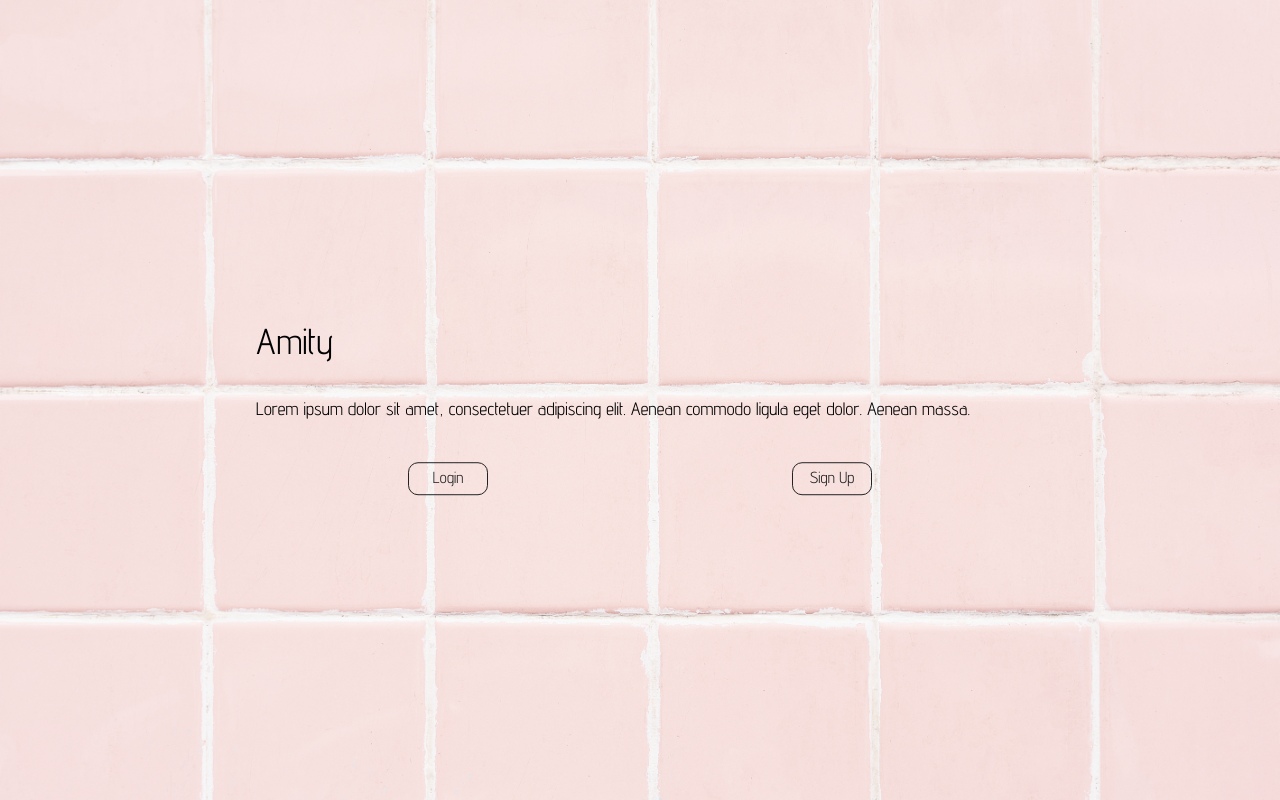
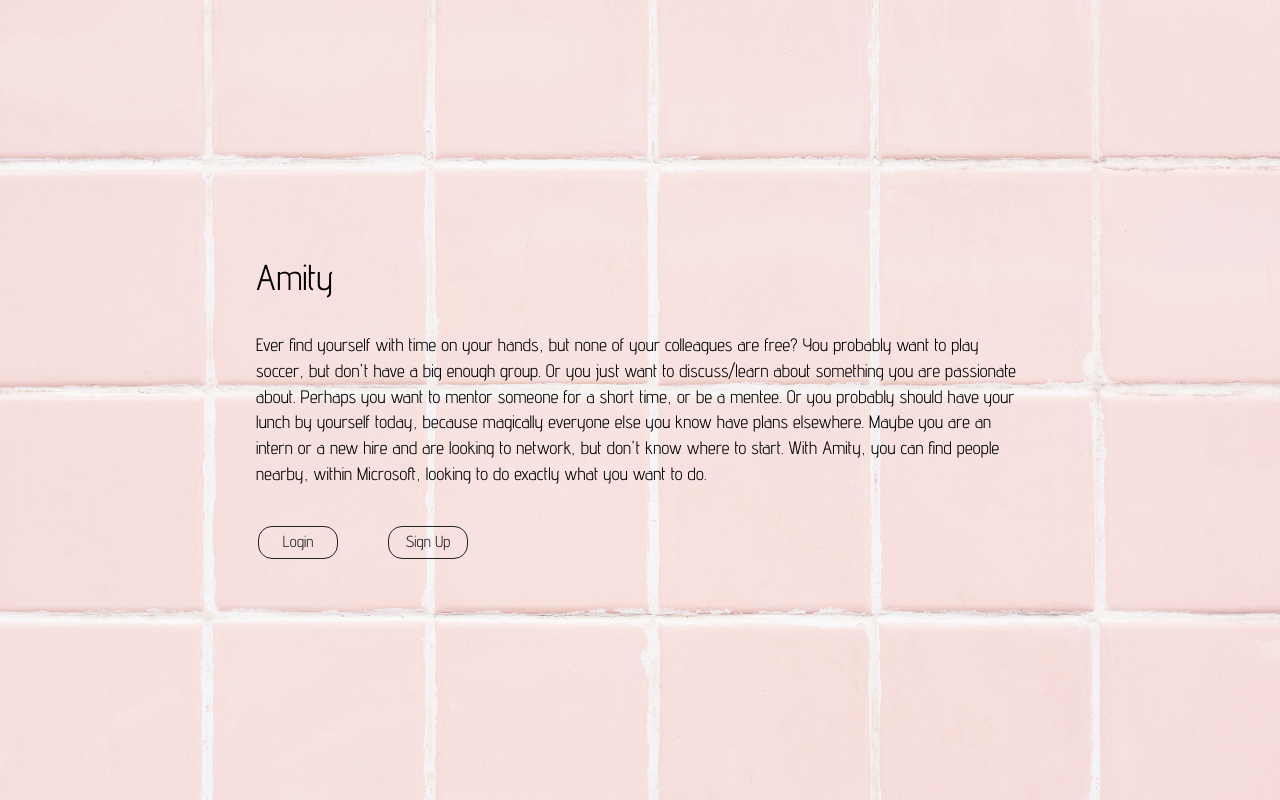
Before and after one commit to krishnasriSomepalli/Project-Amity, a Flask app: page / in a window 1280 px wide. Run offline with Flask 2, Linux system fonts and the light colour scheme; some libraries are stand-ins or nearby versions.

Commit message:
Home page complete

```diff
--- a/app/templates/index.html
+++ b/app/templates/index.html
@@ -20,7 +20,7 @@
         .button{
             background-color: transparent;
             border: 1px solid #222;
-                border-radius: 10px;
+            border-radius: 14px;
             color: #222;
             width: 80px;
             padding-top: 4px;
@@ -31,18 +31,26 @@
             font-size: 16px;
             margin: 4px 2px;
             font-weight: 500;
+            transition-delay: 0s;
+            transition: background 1s, color 1s;
+        }
+        .button:hover{
+        	text-decoration: none;
+        	color: #eee;
+        	background: #222;
+            border: 1px solid #222;
         }
 	</style>
-	<body style="background-color:white;">
+	<body style="background-color:white;" onload="setDescription()" onresize="setDescription()">
 		<div class="container-fluid">
 			<div class="row">
 				<div class="col-sm-12" style="padding:0;">
 					<img id="background" onload="fade()" src="/static/images/wall2.jpg" style="opacity:1; transition-delay:2s; transition:opacity 2s; display:block; width:100%; height:100%; object-fit:cover;"/>
 					<div id="content">
 						<h1 style="color:black;">Amity</h1><br/>
-						<p style="color:black;">Lorem ipsum dolor sit amet, consectetuer adipiscing elit. Aenean commodo ligula eget dolor. Aenean massa.</p><br/>
-						<div style="display:flex; justify-content:space-around;">
-							<a class="button" href="#">Login</a>
+						<p style="color:black;" id="description">Lorem ipsum dolor sit amet, consectetuer adipiscing elit. Aenean commodo ligula eget dolor. Aenean massa.</p><br/>
+						<div style="display:flex; justify-content:flex-start;">
+							<a class="button" href="#" style="margin-right:48px;">Login</a>
 							<a class="button" href="#">Sign Up</a>
 						</div>
 					</div>
@@ -50,6 +58,13 @@
 			</div>
 		</div>
 		<script>
+			function setDescription() {
+				var width = (window.innerWidth > 0) ? window.innerWidth : screen.width;
+				if(width >= 800)
+					document.getElementById('description').innerHTML = "Ever find yourself with time on your hands, but none of your colleagues are free? You probably want to play soccer, but don't have a big enough group. Or you just want to discuss/learn about something you are passionate about. Perhaps you want to mentor someone for a short time, or be a mentee. Or you probably should have your lunch by yourself today, because magically everyone else you know have plans elsewhere. Maybe you are an intern or a new hire and are looking to network, but don't know where to start. With Amity, you can find people nearby, within Microsoft, looking to do exactly what you want to do."
+				else
+					document.getElementById('description').innerHTML = "Learn. Grow. Network."
+			}
 			function fade() {
 				document.getElementById('background').style.opacity = "0.5";
 				document.getElementById('content').style.opacity = "1";
```
Lines whose indentation alone changed are shown as unchanged.
